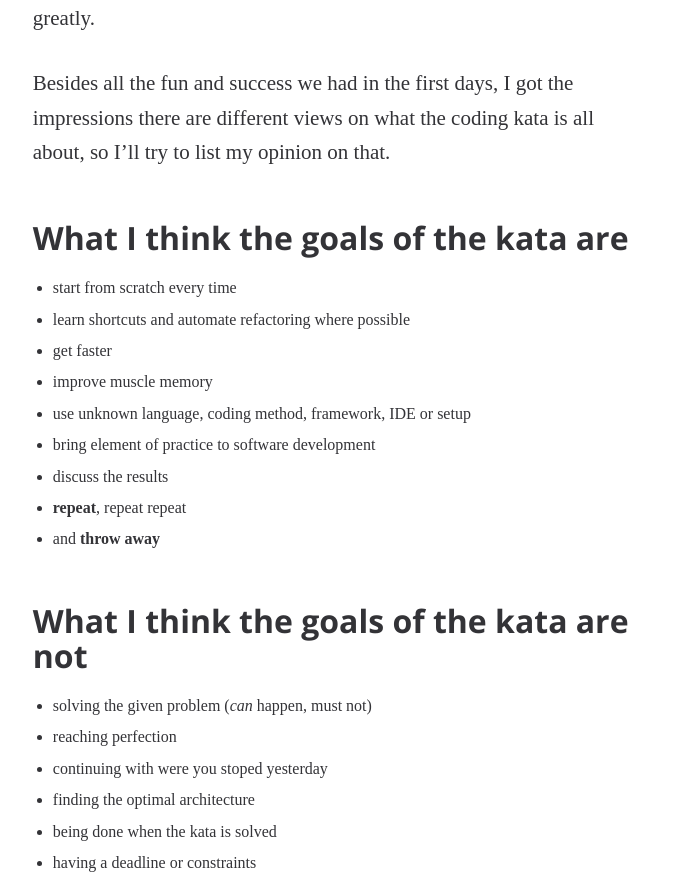
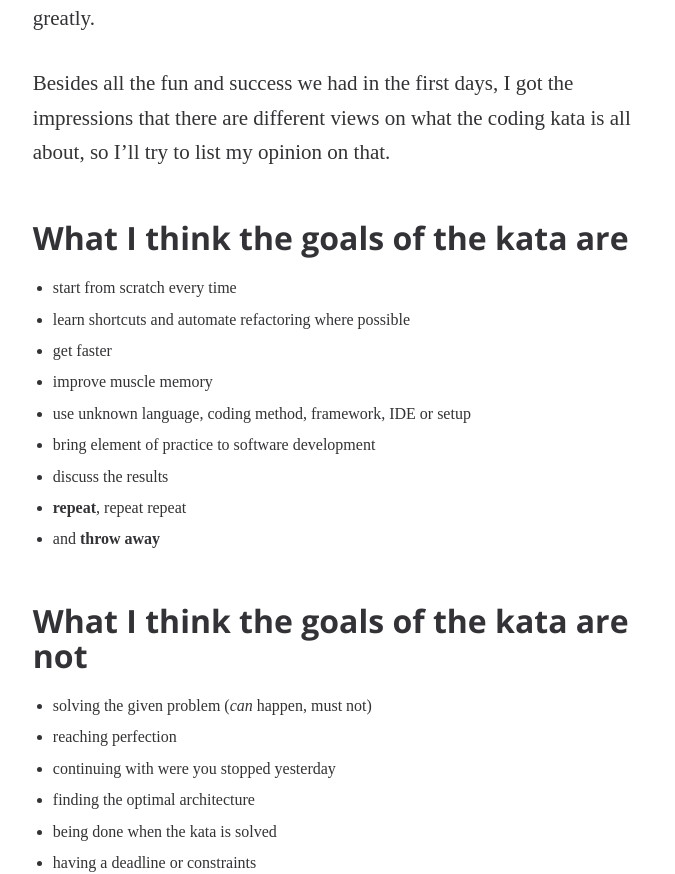
Before and after one commit to holidaycheck/tech-blog, a Jekyll site: the page built from _posts/2017-07-10-hc-katas.md, in a window 1280 px wide. Shown: the part 2095-2969 px from the top of the page, without its empty margins (300-975 px from the left). Built offline with Jekyll 4.4.1, drawn with Linux system fonts in a browser that asks for light colours; some web fonts are replaced.

```diff
--- a/_posts/2017-07-10-hc-katas.md
+++ b/_posts/2017-07-10-hc-katas.md
@@ -37,7 +37,7 @@
 The improvement for me was astonishing, I could refactor the whole code 5 times in the 45 minutes on Friday - the same refactoring that took me 45 minutes to do once on Wednesday.
 Focussing more on shortcuts (spamming <kbd>command</kbd> + <kbd>p</kbd>, <kbd>command</kbd> + <kbd>m</kbd>. <kbd>command</kbd> + <kbd>v</kbd>) and not using the mouse anymore pushed my speed greatly.
 
-Besides all the fun and success we had in the first days, I got the impressions there are different views on what the coding kata is all about, so I'll try to list my opinion on that.
+Besides all the fun and success we had in the first days, I got the impressions that there are different views on what the coding kata is all about, so I'll try to list my opinion on that.
 
 ## What I think the goals of the kata are
 
@@ -56,7 +56,7 @@
 
 * solving the given problem (*can* happen, must not)
 * reaching perfection
-* continuing with were you stoped yesterday
+* continuing with were you stopped yesterday
 * finding the optimal architecture
 * being done when the kata is solved
 * having a deadline or constraints
```
